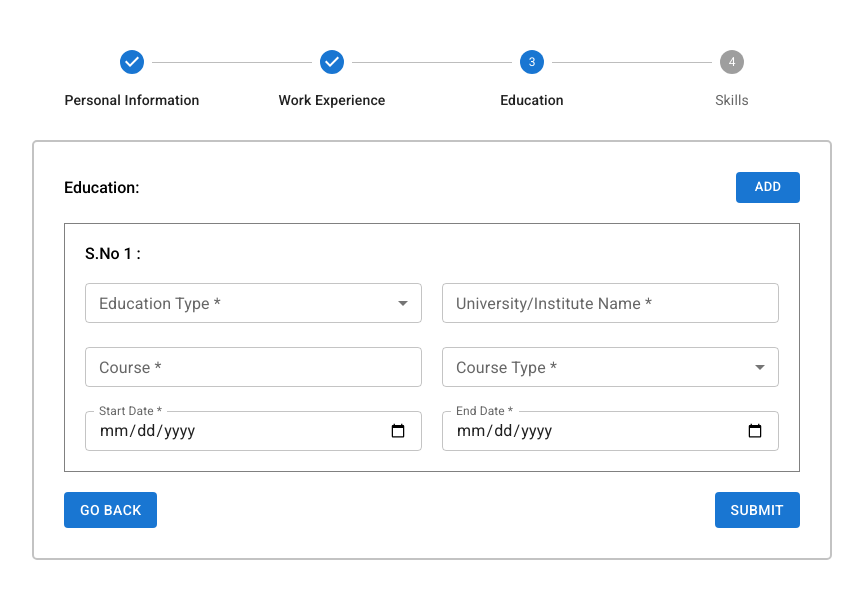
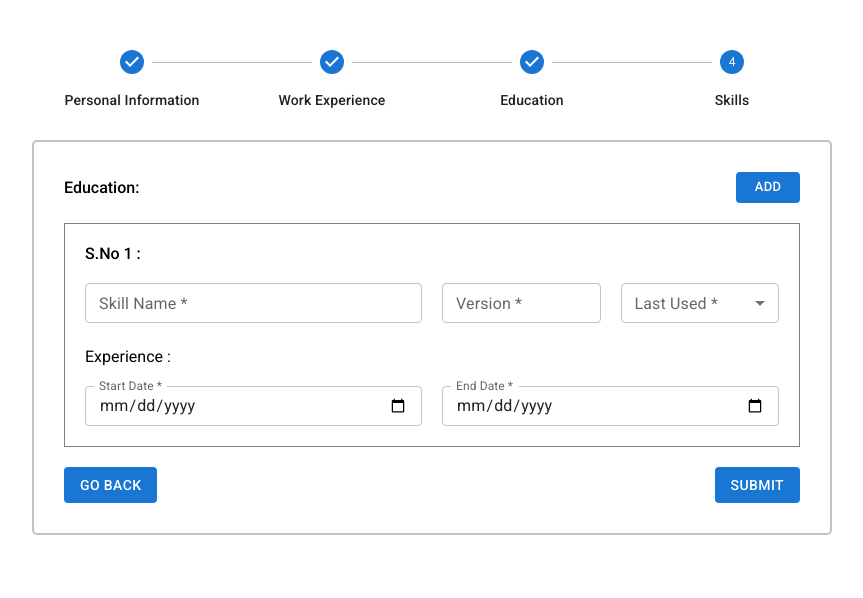
Before and after one commit to Sudeepkumar799/multi-step-employee-info-form, a React (Vite) app: page / in a window 1280 px wide. Shown: the top 598 px of the page, without its empty margins (208-1071 px from the left). Built offline with nearby package versions, Linux system fonts and the light colour scheme.

Commit message:
Added skills form layout and functionality

```diff
--- a/src/components/multi-step-employee-form/MultiStepEmployeeForm.tsx
+++ b/src/components/multi-step-employee-form/MultiStepEmployeeForm.tsx
@@ -1,9 +1,10 @@
 import { useReducer } from "react";
 import CustomStepper from "../custom-stepper/CustomStepper";
-import "./MultiStepEmployeeForm.scss";
 import StepOneForm from "./inner-components/step-one-form/StepOneForm";
 import StepTwoForm from "./inner-components/step-two-form/StepTwoForm";
 import StepThreeForm from "./inner-components/step-three-form/StepThreeForm";
+import StepFourForm from "./inner-components/step-four-form/StepFourForm";
+import "./MultiStepEmployeeForm.scss";
 
 type Action = {
   type: string;
@@ -15,7 +16,7 @@ type InitialStateProps = {
 };
 
 const initialState: InitialStateProps = {
-  activeStep: 2,
+  activeStep: 3,
 };
 
 const reducer = (state: InitialStateProps, action: Action) => {
@@ -56,6 +57,7 @@ const MultiStepEmployeeForm = () => {
         {activeStep === 0 && <StepOneForm onSubmit={handleStepOneSubmit} />}
         {activeStep === 1 && <StepTwoForm onBack={handleGoBack} onSubmit={handleStepOneSubmit} />}
         {activeStep === 2 && <StepThreeForm onBack={handleGoBack} onSubmit={handleStepOneSubmit} />}
+        {activeStep === 3 && <StepFourForm onBack={handleGoBack} onSubmit={handleStepOneSubmit} />}
       </div>
     </div>
   );
--- /dev/null
+++ b/src/components/multi-step-employee-form/inner-components/step-four-form/StepFourForm.tsx
@@ -0,0 +1,193 @@
+import { FC } from "react";
+import Button from "@mui/material/Button";
+import Grid from "@mui/material/Grid";
+import TextField from "@mui/material/TextField";
+import InputLabel from "@mui/material/InputLabel";
+import MenuItem from "@mui/material/MenuItem";
+import FormHelperText from "@mui/material/FormHelperText";
+import FormControl from "@mui/material/FormControl";
+import Select from "@mui/material/Select";
+import { SubmitHandler, useFieldArray, useForm } from "react-hook-form";
+
+interface IEmployment {
+  skillName: string;
+  version: string;
+  lastUsed: string;
+  startDate: string;
+  endDate: string;
+}
+
+interface IFormInput {
+  education: IEmployment[];
+}
+
+type StepFourFormProps = {
+  onBack?: () => void;
+  onSubmit: () => void;
+};
+
+const StepFourForm: FC<StepFourFormProps> = ({ onBack, onSubmit }) => {
+  const { register, control, handleSubmit, formState } = useForm({
+    defaultValues: {
+      education: [
+        {
+          skillName: "",
+          version: "",
+          lastUsed: "",
+          startDate: "",
+          endDate: "",
+        },
+      ],
+    },
+  });
+  const { errors } = formState;
+  const { fields, append, remove } = useFieldArray({
+    name: "education",
+    control,
+  });
+
+  const addEmployment = () => {
+    append({
+      skillName: "",
+      version: "",
+      lastUsed: "",
+      startDate: "",
+      endDate: "",
+    });
+  };
+
+  const submitData: SubmitHandler<IFormInput> = (data) => {
+    localStorage.setItem("educationData", JSON.stringify(data));
+    onSubmit && onSubmit();
+  };
+
+  return (
+    <form className="custom-form" noValidate autoComplete="off" onSubmit={handleSubmit(submitData)}>
+      <Grid container spacing="20px">
+        <Grid item xs={12} display="flex" flexDirection="row" justifyContent="space-between" alignItems="center">
+          <p className="custom-form-section-label">Education:</p>
+          <Button variant="contained" type="button" disableElevation size="small" onClick={addEmployment}>
+            Add
+          </Button>
+        </Grid>
+        <Grid item xs={12}>
+          {fields.map((field, index) => {
+            const skillNameId = `education.${index}.skillName` as const;
+            const versionId = `education.${index}.version` as const;
+            const lastUsedId = `education.${index}.lastUsed` as const;
+            const startDateId = `education.${index}.startDate` as const;
+            const endDateId = `education.${index}.endDate` as const;
+
+            return (
+              <div className="education-section" key={field.id}>
+                <Grid container spacing="20">
+                  <Grid item xs={12} display="flex" flexDirection="row" justifyContent="space-between" alignItems="center">
+                    <p className="custom-form-section-label">S.No {index + 1} :</p>
+                    {index > 0 && (
+                      <Button variant="contained" type="button" color="error" disableElevation size="small" onClick={() => remove(index)}>
+                        Delete
+                      </Button>
+                    )}
+                  </Grid>
+                  <Grid item xs={6}>
+                    <TextField
+                      id={skillNameId}
+                      label="Skill Name *"
+                      type="text"
+                      {...register(skillNameId, {
+                        required: "Skill name is required",
+                      })}
+                      error={!!errors?.education?.[index]?.skillName}
+                      helperText={errors?.education?.[index]?.skillName?.message}
+                      fullWidth
+                      size="small"
+                    />
+                  </Grid>
+                  <Grid item xs={3}>
+                    <TextField
+                      id={versionId}
+                      label="Version *"
+                      type="text"
+                      {...register(versionId, {
+                        required: "Version is required",
+                      })}
+                      error={!!errors?.education?.[index]?.version}
+                      helperText={errors?.education?.[index]?.version?.message}
+                      fullWidth
+                      size="small"
+                    />
+                  </Grid>
+                  <Grid item xs={3}>
+                    <FormControl fullWidth error={!!errors?.education?.[index]?.lastUsed} size="small">
+                      <InputLabel id="last-used-label">Last Used *</InputLabel>
+                      <Select
+                        labelId="last-used-label"
+                        id={lastUsedId}
+                        label="Last Used *"
+                        defaultValue=""
+                        {...register(lastUsedId, {
+                          required: "Last used is required",
+                        })}
+                      >
+                        <MenuItem value="">
+                          <em>None</em>
+                        </MenuItem>
+                        <MenuItem value={"phd"}>Full time</MenuItem>
+                        <MenuItem value={"post-graduation"}>Part time</MenuItem>
+                        <MenuItem value={"distance"}>Distance learning</MenuItem>
+                      </Select>
+                      <FormHelperText>{errors?.education?.[index]?.lastUsed?.message}</FormHelperText>
+                    </FormControl>
+                  </Grid>
+                  <Grid item xs={12}>
+                    <p>Experience :</p>
+                  </Grid>
+                  <Grid item xs={6}>
+                    <TextField
+                      id={startDateId}
+                      label="Start Date *"
+                      type="date"
+                      {...register(startDateId, {
+                        required: "Start date is required",
+                      })}
+                      InputLabelProps={{ shrink: true }}
+                      error={!!errors?.education?.[index]?.startDate}
+                      helperText={errors?.education?.[index]?.startDate?.message}
+                      fullWidth
+                      size="small"
+                    />
+                  </Grid>
+                  <Grid item xs={6}>
+                    <TextField
+                      id={endDateId}
+                      label="End Date *"
+                      type="date"
+                      {...register(endDateId, {
+                        required: "End date is required",
+                      })}
+                      InputLabelProps={{ shrink: true }}
+                      error={!!errors?.education?.[index]?.endDate}
+                      helperText={errors?.education?.[index]?.endDate?.message}
+                      fullWidth
+                      size="small"
+                    />
+                  </Grid>
+                </Grid>
+              </div>
+            );
+          })}
+        </Grid>
+        <Grid item xs={12} display="flex" flexDirection="row" alignItems="center" justifyContent="space-between">
+          <Button variant="contained" type="button" disableElevation onClick={() => onBack && onBack()}>
+            Go Back
+          </Button>
+          <Button variant="contained" type="submit" disableElevation>
+            Submit
+          </Button>
+        </Grid>
+      </Grid>
+    </form>
+  );
+};
+
+export default StepFourForm;
```
